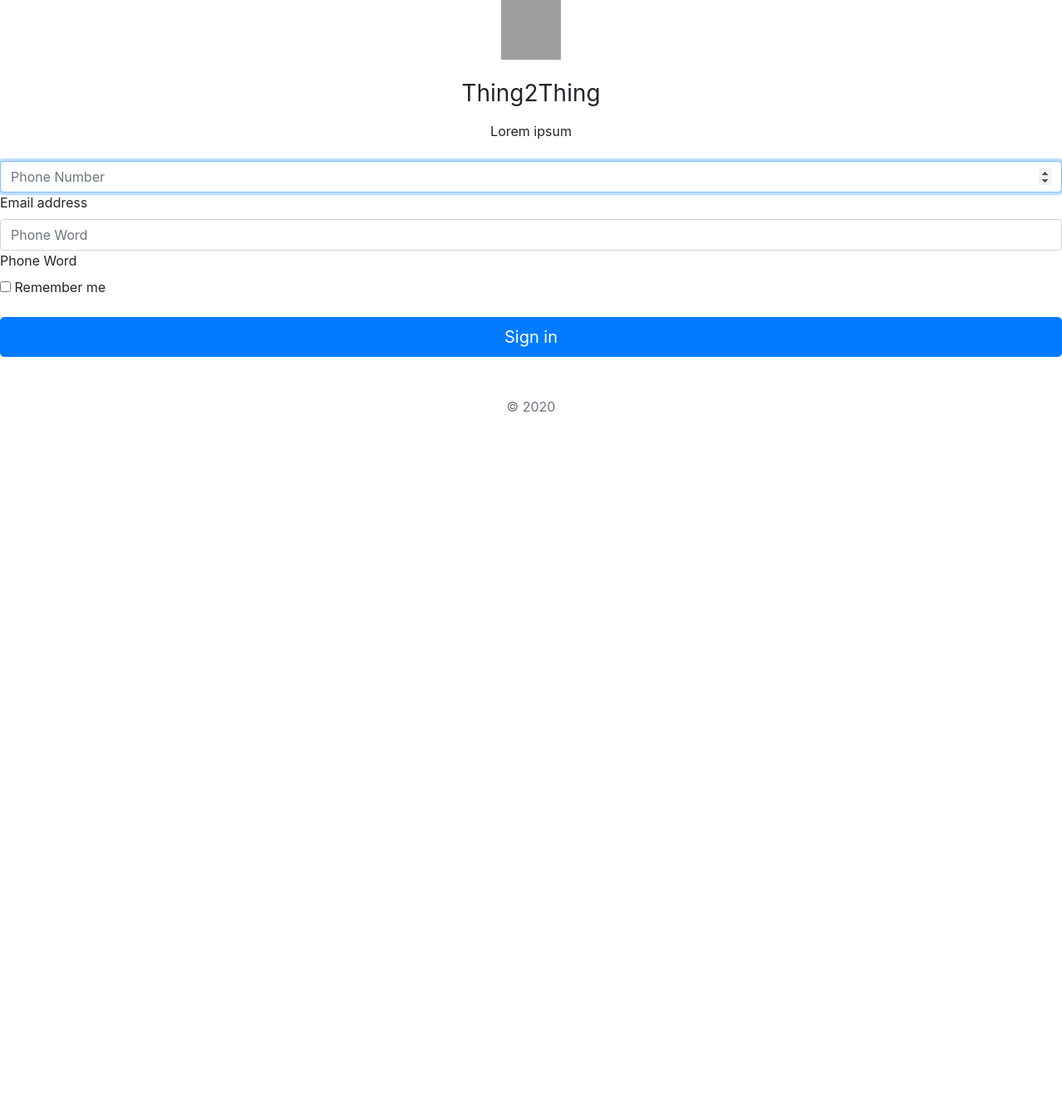
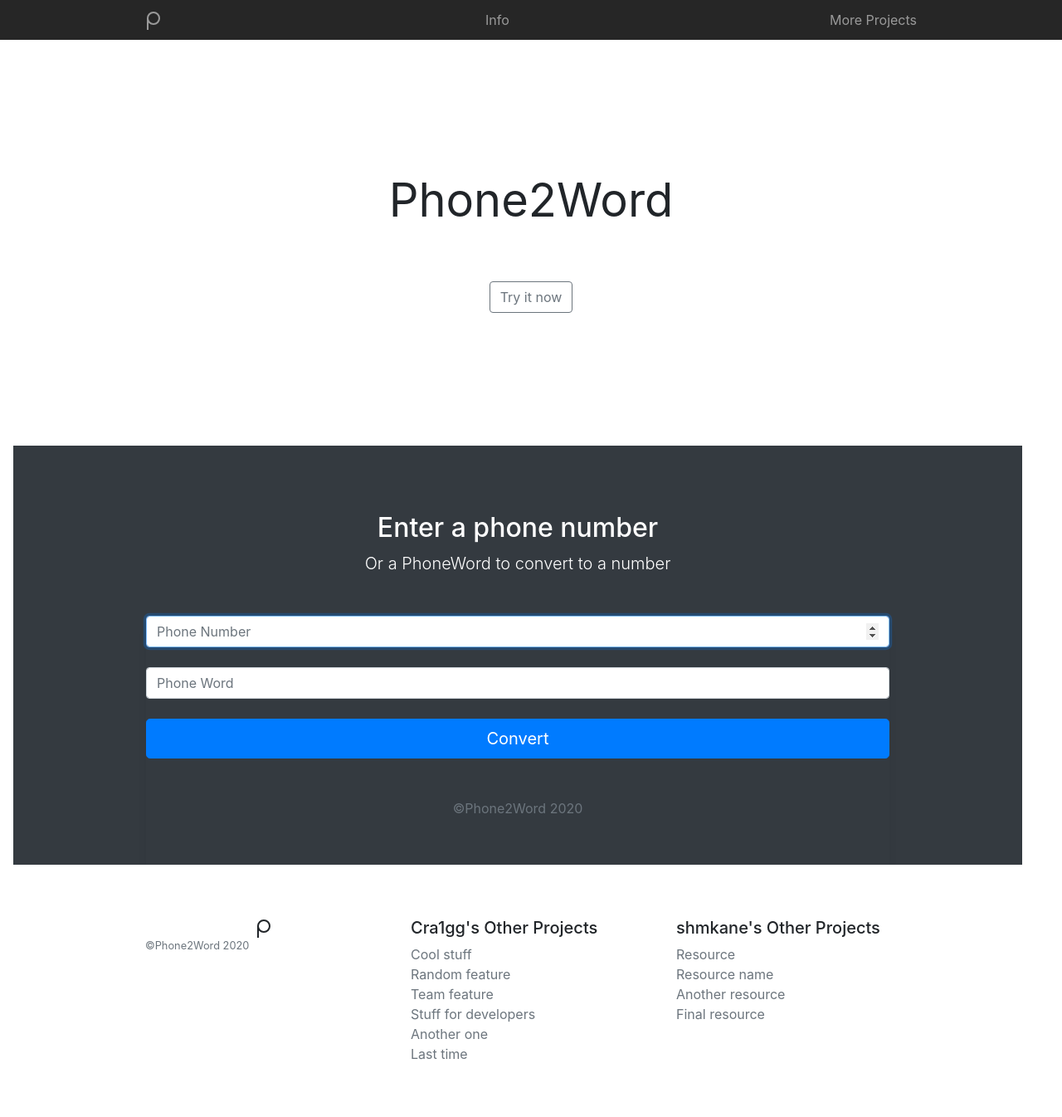
Before and after one commit to cra1gg/dialy, a plain HTML site: page index.html in a window 1280 px wide. Shown: the whole page at 83% size. Before the commit the page ends 800 px from the top, so only its background shows below. Drawn offline with nearby package versions, Linux system fonts and the light colour scheme; grey boxes are pictures that could not be loaded.

Commit message:
Updated look to be... better

```diff
--- a/index.html
+++ b/index.html
@@ -5,41 +5,124 @@
     <meta name="viewport" content="width=device-width, initial-scale=1, shrink-to-fit=no">
     <meta name="description" content="">
     <meta name="author" content="">
-    <link rel="icon" href="../../../../favicon.ico">
+    <link rel="icon" href="favicon.ico">
 
-    <title>Floating labels example for Bootstrap</title>
+    <title>Product example for Bootstrap</title>
 
     <!-- Bootstrap core CSS -->
-    <link rel="stylesheet" href="https://stackpath.bootstrapcdn.com/bootstrap/4.3.1/css/bootstrap.min.css" integrity="sha384-ggOyR0iXCbMQv3Xipma34MD+dH/1fQ784/j6cY/iJTQUOhcWr7x9JvoRxT2MZw1T" crossorigin="anonymous">
+    <link rel="stylesheet" href="https://stackpath.bootstrapcdn.com/bootstrap/4.3.1/css/bootstrap.min.css"
+          integrity="sha384-ggOyR0iXCbMQv3Xipma34MD+dH/1fQ784/j6cY/iJTQUOhcWr7x9JvoRxT2MZw1T" crossorigin="anonymous">
     <!-- Custom styles for this template -->
     <link href="styles.css" rel="stylesheet">
 </head>
 
 <body>
-<form class="form-signin">
-    <div class="text-center mb-4">
-        <img class="mb-4" src="https://getbootstrap.com/assets/brand/bootstrap-solid.svg" alt="" width="72" height="72">
-        <h1 class="h3 mb-3 font-weight-normal">Thing2Thing</h1>
-        <p>Lorem ipsum</p>
+
+<nav class="site-header py-1"> <!-- can also add  "sticky-top" -->
+    <div class="container d-flex flex-column flex-md-row justify-content-between">
+        <a class="py-2" href="#">
+            <svg xmlns="http://www.w3.org/2000/svg" width="24" height="24" viewBox="0 0 24 24" fill="none"
+                 stroke="currentColor" stroke-width="2" stroke-linecap="round" stroke-linejoin="round"
+                 class="d-block mx-auto">
+                <circle cx="10" cy="10" r="7"></circle>
+                <line x1="3" y1="10" x2="3" y2="100"></line>
+            </svg>
+        </a>
+        <a class="py-2 d-none d-md-inline-block" href="#">Info</a>
+        <a class="py-2 d-none d-md-inline-block" href="#more">More Projects</a>
     </div>
+</nav>
 
-    <div class="form-label-group">
-        <input type="number" id="inputPhone" class="form-control" placeholder="Phone Number" autofocus>
-        <label for="inputPhone">Email address</label>
+<div class="position-relative overflow-hidden p-3 p-md-5 m-md-3 text-center bg-phone">
+    <div class="col-md-5 p-lg-5 mx-auto my-5">
+        <h1 class="display-4 font-weight-normal">Phone2Word</h1>
+        <!--<p class="lead font-weight-normal">919 416 1234  ^Texas:Pete</p>-->
+        <p></p>
+        <br>
+        <br>
+        <a class="btn btn-outline-secondary" href="#convert">Try it now</a>
+
     </div>
+</div>
 
-    <div class="form-label-group">
-        <input type="text" id="inputWord" class="form-control" placeholder="Phone Word">
-        <label for="inputWord">Phone Word</label>
+<div id="convert" class=" flex-md-equal w-100 my-md-3 pl-md-3">
+    <div class="bg-dark mr-md-5 pt-3 px-3 pt-md-5 px-md-5 text-center text-white overflow-hidden">
+        <div class="my-3 py-3">
+            <h2 class="display-5">Enter a phone number</h2>
+            <p class="lead">Or a PhoneWord to convert to a number</p>
+        </div>
+        <div class="bg- box-shadow mx-auto" style="width: 80%; height: 300px; border-radius: 21px 21px 0 0;">
+            <form class="form-signin">
+                <div class="form-label-group">
+                    <input type="number" id="inputPhone" class="form-control" placeholder="Phone Number" autofocus>
+                    <label for="inputPhone"></label>
+                </div>
+
+                <div class="form-label-group">
+                    <input type="text" id="inputWord" class="form-control" placeholder="Phone Word">
+                    <label for="inputWord"></label>
+                </div>
+
+
+                <button class="btn btn-lg btn-primary btn-block" type="submit">Convert</button>
+                <p class="mt-5 mb-3 text-muted text-center">&copy;Phone2Word 2020</p>
+            </form>
+        </div>
     </div>
+</div>
 
-    <div class="checkbox mb-3">
-        <label>
-            <input type="checkbox" value="remember-me"> Remember me
-        </label>
+
+<footer class="container py-5">
+    <div class="row">
+        <div class="col-12 col-md">
+            <svg xmlns="http://www.w3.org/2000/svg" width="24" height="24" viewBox="0 0 24 24" fill="none"
+                 stroke="currentColor" stroke-width="2" stroke-linecap="round" stroke-linejoin="round"
+                 class="d-block mx-auto">
+                <circle cx="10" cy="10" r="7"></circle>
+                <line x1="3" y1="10" x2="3" y2="100"></line>
+            </svg>
+            <small class="d-block mb-3 text-muted">&copy;Phone2Word 2020</small>
+        </div>
+        <div id="more" class="col-6 col-md">
+            <h5>Cra1gg's Other Projects</h5>
+            <ul class="list-unstyled text-small">
+                <li><a class="text-muted" href="#">Cool stuff</a></li>
+                <li><a class="text-muted" href="#">Random feature</a></li>
+                <li><a class="text-muted" href="#">Team feature</a></li>
+                <li><a class="text-muted" href="#">Stuff for developers</a></li>
+                <li><a class="text-muted" href="#">Another one</a></li>
+                <li><a class="text-muted" href="#">Last time</a></li>
+            </ul>
+        </div>
+        <div class="col-6 col-md">
+            <h5>shmkane's Other Projects</h5>
+            <ul class="list-unstyled text-small">
+                <li><a class="text-muted" href="#">Resource</a></li>
+                <li><a class="text-muted" href="#">Resource name</a></li>
+                <li><a class="text-muted" href="#">Another resource</a></li>
+                <li><a class="text-muted" href="#">Final resource</a></li>
+            </ul>
+        </div>
     </div>
-    <button class="btn btn-lg btn-primary btn-block" type="submit">Sign in</button>
-    <p class="mt-5 mb-3 text-muted text-center">&copy; 2020</p>
-</form>
+</footer>
+
+
+<!-- Bootstrap core JavaScript
+================================================== -->
+<!-- Placed at the end of the document so the pages load faster -->
+<script src="https://code.jquery.com/jquery-3.2.1.slim.min.js"
+        integrity="sha384-KJ3o2DKtIkvYIK3UENzmM7KCkRr/rE9/Qpg6aAZGJwFDMVNA/GpGFF93hXpG5KkN"
+        crossorigin="anonymous"></script>
+<script>window.jQuery || document.write('<script src="https://code.jquery.com/jquery-3.3.1.slim.min.js" integrity="sha384-q8i/X+965DzO0rT7abK41JStQIAqVgRVzpbzo5smXKp4YfRvH+8abtTE1Pi6jizo" crossorigin="anonymous"><\/script>')</script>
+<script src="https://cdnjs.cloudflare.com/ajax/libs/popper.js/1.14.7/umd/popper.min.js"
+        integrity="sha384-UO2eT0CpHqdSJQ6hJty5KVphtPhzWj9WO1clHTMGa3JDZwrnQq4sF86dIHNDz0W1"
+        crossorigin="anonymous"></script>
+<script>
+    Holder.addTheme('thumb', {
+        bg: '#55595c',
+        fg: '#eceeef',
+        text: 'Thumbnail'
+    });
+</script>
 </body>
 </html>
```
